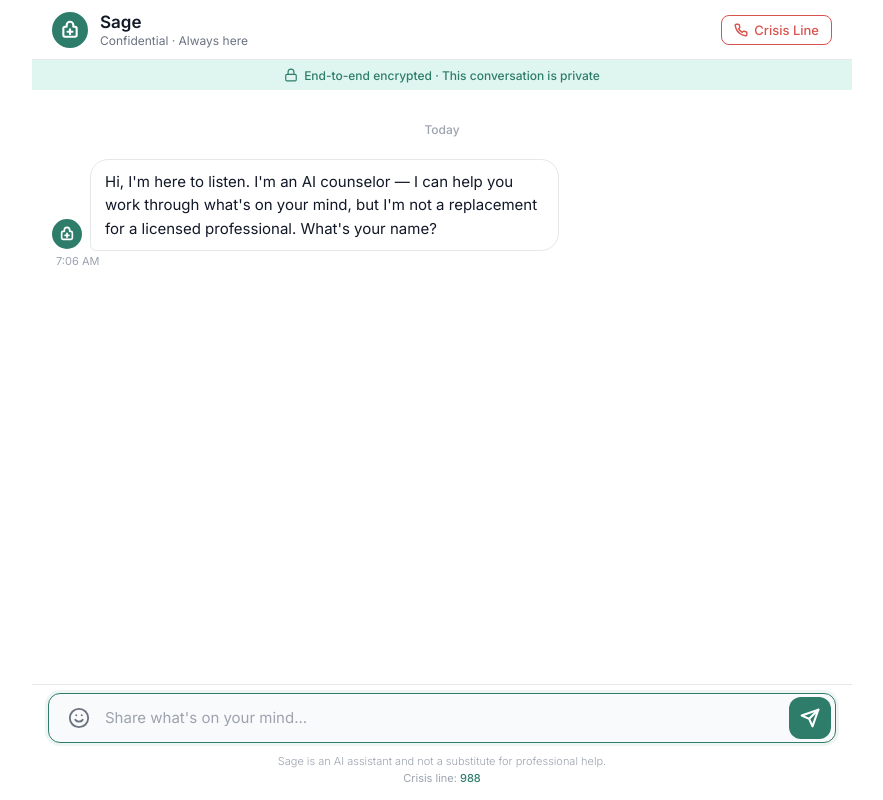
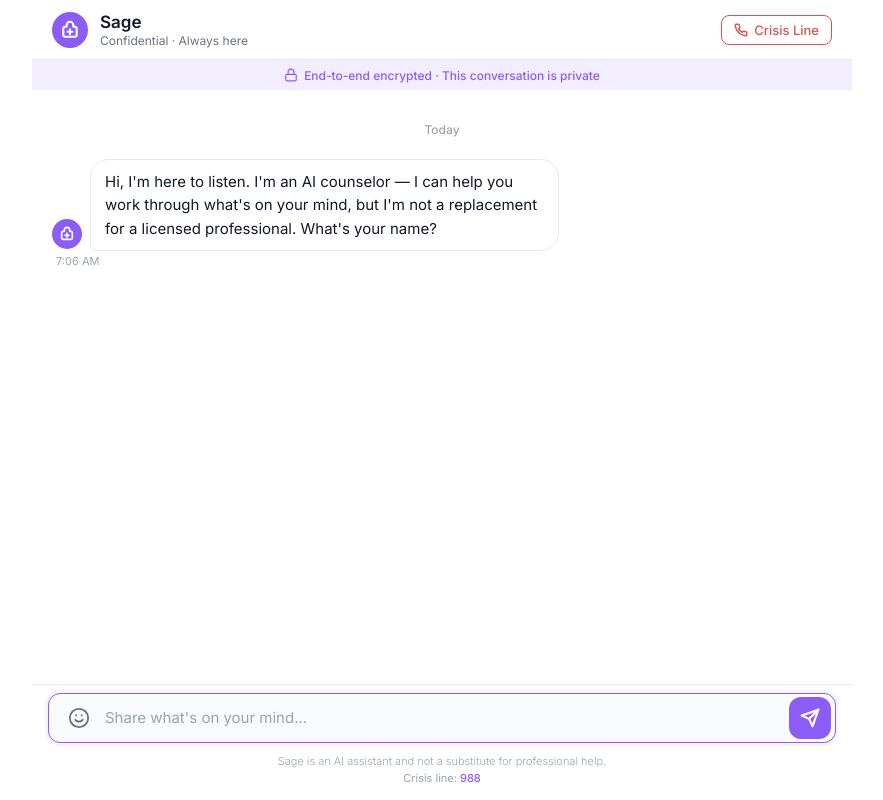
Before and after one commit to Tashizr/sage-counselor, a Flask app: page / in a window 1280 px wide. Shown: the whole page, without its empty margins (198-1081 px from the left). Run offline with Flask 3, Linux system fonts and the light colour scheme.

Commit message:
Color scheme: green -> light purple/white

```diff
--- a/static/style.css
+++ b/static/style.css
@@ -46,7 +46,7 @@ body {
   width: 36px;
   height: 36px;
   border-radius: 50%;
-  background: #2E7D6B;
+  background: #8B5CF6;
   display: flex;
   align-items: center;
   justify-content: center;
@@ -109,9 +109,9 @@ body {
   align-items: center;
   justify-content: center;
   gap: 6px;
-  background: #DFF5EF;
+  background: #F3EEFF;
   font-size: 12px;
-  color: #2E7D6B;
+  color: #8B5CF6;
   font-weight: 450;
   flex-shrink: 0;
   user-select: none;
@@ -181,7 +181,7 @@ body {
   width: 30px;
   height: 30px;
   border-radius: 50%;
-  background: #2E7D6B;
+  background: #8B5CF6;
   display: flex;
   align-items: center;
   justify-content: center;
@@ -209,7 +209,7 @@ body {
 }
 
 .message.user .bubble {
-  background: #2E7D6B;
+  background: #8B5CF6;
   color: white;
   border-radius: 18px;
   border-bottom-right-radius: 6px;
@@ -299,12 +299,12 @@ body {
 }
 
 .chip:hover {
-  background: #DFF5EF;
-  border-color: #2E7D6B;
+  background: #F3EEFF;
+  border-color: #8B5CF6;
 }
 
 .chip:active {
-  background: #C8EADE;
+  background: #DDD6FE;
   transform: scale(0.97);
 }
 
@@ -330,8 +330,8 @@ body {
 }
 
 .input-row:focus-within {
-  border-color: #2E7D6B;
-  box-shadow: 0 0 0 3px rgba(46, 125, 107, 0.08);
+  border-color: #8B5CF6;
+  box-shadow: 0 0 0 3px rgba(139, 92, 246, 0.08);
 }
 
 .text-input {
@@ -373,7 +373,7 @@ body {
   height: 42px;
   border-radius: 12px;
   border: none;
-  background: #2E7D6B;
+  background: #8B5CF6;
   color: white;
   cursor: pointer;
   display: flex;
@@ -384,7 +384,7 @@ body {
   -webkit-tap-highlight-color: transparent;
 }
 
-.send-btn:hover { background: #256B5A; }
+.send-btn:hover { background: #7C3AED; }
 .send-btn:active { transform: scale(0.93); }
 
 /* ── Footer ── */
@@ -405,7 +405,7 @@ body {
 }
 
 .footer-crisis a {
-  color: #2E7D6B;
+  color: #8B5CF6;
   text-decoration: none;
   font-weight: 500;
 }
```
